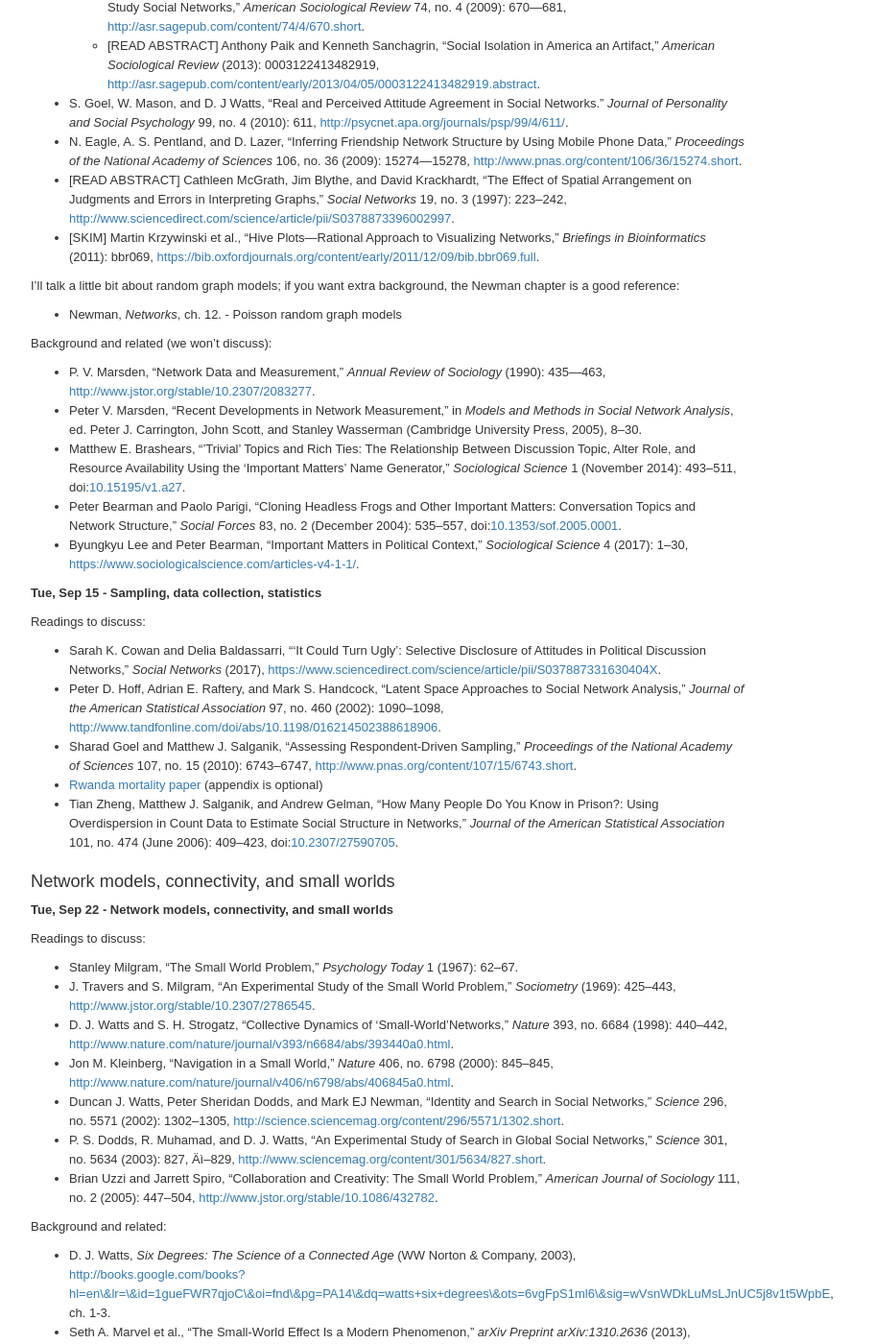
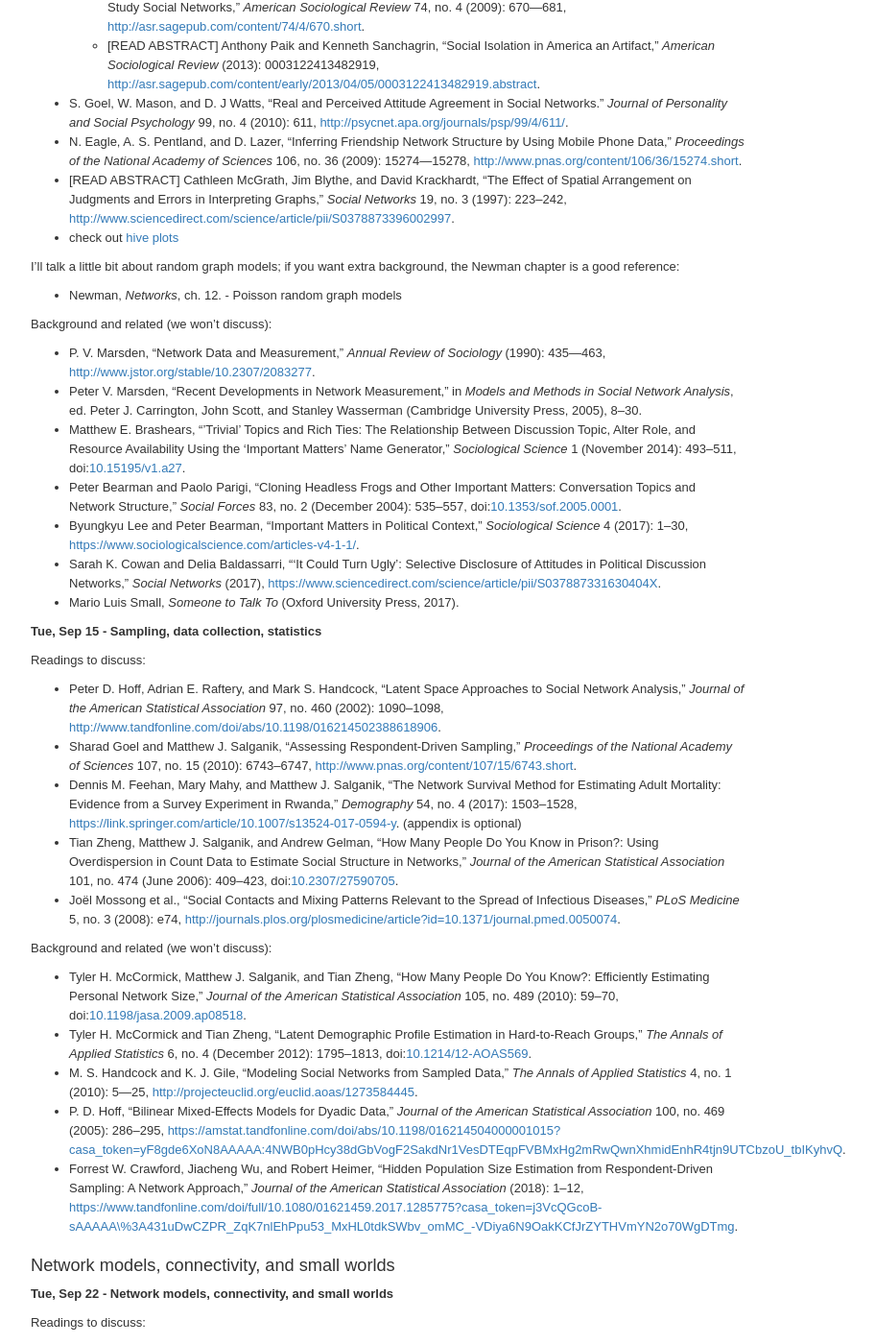
Before and after one commit to dfeehan/dfeehan.github.io, a Jekyll site: the page teaching/2020fa_demog280.html, which Jekyll copies as it is, in a window 1280 px wide and 1400 px high, scrolled down 3054 px. Shown: the whole window at 96% size, without its empty margins (236-1148 px from the left). Built offline with Jekyll 4.4.1, drawn with Linux system fonts in a browser that asks for light colours; some of the changed text lies outside the part shown.

Commit message:
updated before first class

```diff
--- a/teaching/2020fa_demog280.html
+++ b/teaching/2020fa_demog280.html
@@ -784,7 +784,7 @@
 <div id="sec:intro" class="section level3">
 <h3>Fundamentals and background</h3>
 <p><strong>Tue, Sep 1 - Fundamentals and background</strong></p>
-<p>This is an unusual week, since it’s our first class meeting. The first three readings are contextual / overviews of social networks.</p>
+<p>This is an unusual week, since it’s our first class meeting. The first three readings are overviews of social networks from different perspectives; then, there are three studies that exemplify the diversity of social networks research.</p>
 <p>Readings to discuss:</p>
 <ul>
 <li><span class="citation">Stephen P. Borgatti et al., “Network Analysis in the Social Sciences,” <em>Science</em> 323, no. 5916 (2009): 892–895, <a href="http://science.sciencemag.org/content/323/5916/892.short" role="doc-biblioref">http://science.sciencemag.org/content/323/5916/892.short</a>.</span></li>
@@ -793,7 +793,7 @@
 <li><span class="citation">Scott L. Feld, “Why Your Friends Have More Friends Than You Do,” <em>American Journal of Sociology</em> 96, no. 6 (May 1991): 1464–1477, <a href="http://www.jstor.org/stable/2781907" role="doc-biblioref">http://www.jstor.org/stable/2781907</a>.</span></li>
 <li><span class="citation">Miller McPherson, Lynn Smith-Lovin, and Matthew E. Brashears, “Social Isolation in America: Changes in Core Discussion Networks over Two Decades,” <em>American Sociological Review</em> 71, no. 3 (2006): 353–375, <a href="http://asr.sagepub.com/content/71/3/353.short" role="doc-biblioref">http://asr.sagepub.com/content/71/3/353.short</a>.</span></li>
 <li><span class="citation">Nir Grinberg et al., “Fake News on Twitter During the 2016 U.S. Presidential Election,” <em>Science</em> 363, no. 6425 (January 2019): 374–378, doi:<a href="https://doi.org/10.1126/science.aau2706" role="doc-biblioref">10.1126/science.aau2706</a>.</span></li>
-<li><span class="citation">M. Newman, <em>Networks: An Introduction</em> (Oxford University Press, Inc., 2010), <a href="http://dl.acm.org/citation.cfm?id=1809753" role="doc-biblioref">http://dl.acm.org/citation.cfm?id=1809753</a>, ch. 6.</span> - some mathematical background</li>
+<li><span class="citation">M. Newman, <em>Networks: An Introduction</em> (Oxford University Press, Inc., 2010), ch. 6.</span> - some mathematical background</li>
 </ul>
 <p>We won’t explicitly discuss chapter 7 of the Newman book in class, but it’s also worth reading at some point; it describes several different network measures that are often mentioned in the literature.</p>
 <p>OPTIONAL: The <a href="#sec:wrap-up">wrap-up papers at the end of the syllabus</a> give a good overview of the study of social networks. We won’t explicitly discuss them in class, but they would be helpful to read at some point during the semester.</p>
@@ -822,7 +822,7 @@
 <li><span class="citation">S. Goel, W. Mason, and D. J Watts, “Real and Perceived Attitude Agreement in Social Networks.” <em>Journal of Personality and Social Psychology</em> 99, no. 4 (2010): 611, <a href="http://psycnet.apa.org/journals/psp/99/4/611/" role="doc-biblioref">http://psycnet.apa.org/journals/psp/99/4/611/</a>.</span></li>
 <li><span class="citation">N. Eagle, A. S. Pentland, and D. Lazer, “Inferring Friendship Network Structure by Using Mobile Phone Data,” <em>Proceedings of the National Academy of Sciences</em> 106, no. 36 (2009): 15274—15278, <a href="http://www.pnas.org/content/106/36/15274.short" role="doc-biblioref">http://www.pnas.org/content/106/36/15274.short</a>.</span></li>
 <li>[READ ABSTRACT] <span class="citation">Cathleen McGrath, Jim Blythe, and David Krackhardt, “The Effect of Spatial Arrangement on Judgments and Errors in Interpreting Graphs,” <em>Social Networks</em> 19, no. 3 (1997): 223–242, <a href="http://www.sciencedirect.com/science/article/pii/S0378873396002997" role="doc-biblioref">http://www.sciencedirect.com/science/article/pii/S0378873396002997</a>.</span></li>
-<li>[SKIM] <span class="citation">Martin Krzywinski et al., “Hive Plots—Rational Approach to Visualizing Networks,” <em>Briefings in Bioinformatics</em> (2011): bbr069, <a href="https://bib.oxfordjournals.org/content/early/2011/12/09/bib.bbr069.full" role="doc-biblioref">https://bib.oxfordjournals.org/content/early/2011/12/09/bib.bbr069.full</a>.</span></li>
+<li>check out <a href="http://www.hiveplot.com/">hive plots</a></li>
 </ul>
 <p>I’ll talk a little bit about random graph models; if you want extra background, the Newman chapter is a good reference:</p>
 <ul>
@@ -831,19 +831,29 @@
 <p>Background and related (we won’t discuss):</p>
 <ul>
 <li><span class="citation">P. V. Marsden, “Network Data and Measurement,” <em>Annual Review of Sociology</em> (1990): 435—463, <a href="http://www.jstor.org/stable/10.2307/2083277" role="doc-biblioref">http://www.jstor.org/stable/10.2307/2083277</a>.</span></li>
-<li><span class="citation">Peter V. Marsden, “Recent Developments in Network Measurement,” in <em>Models and Methods in Social Network Analysis</em>, ed. Peter J. Carrington, John Scott, and Stanley Wasserman (Cambridge University Press, 2005), 8–30.</span> <!--* [@mossong_social_2008a]--></li>
+<li><span class="citation">Peter V. Marsden, “Recent Developments in Network Measurement,” in <em>Models and Methods in Social Network Analysis</em>, ed. Peter J. Carrington, John Scott, and Stanley Wasserman (Cambridge University Press, 2005), 8–30.</span></li>
 <li><span class="citation">Matthew E. Brashears, “’Trivial’ Topics and Rich Ties: The Relationship Between Discussion Topic, Alter Role, and Resource Availability Using the ‘Important Matters’ Name Generator,” <em>Sociological Science</em> 1 (November 2014): 493–511, doi:<a href="https://doi.org/10.15195/v1.a27" role="doc-biblioref">10.15195/v1.a27</a>.</span></li>
 <li><span class="citation">Peter Bearman and Paolo Parigi, “Cloning Headless Frogs and Other Important Matters: Conversation Topics and Network Structure,” <em>Social Forces</em> 83, no. 2 (December 2004): 535–557, doi:<a href="https://doi.org/10.1353/sof.2005.0001" role="doc-biblioref">10.1353/sof.2005.0001</a>.</span></li>
 <li><span class="citation">Byungkyu Lee and Peter Bearman, “Important Matters in Political Context,” <em>Sociological Science</em> 4 (2017): 1–30, <a href="https://www.sociologicalscience.com/articles-v4-1-1/" role="doc-biblioref">https://www.sociologicalscience.com/articles-v4-1-1/</a>.</span></li>
+<li><span class="citation">Sarah K. Cowan and Delia Baldassarri, “‘It Could Turn Ugly’: Selective Disclosure of Attitudes in Political Discussion Networks,” <em>Social Networks</em> (2017), <a href="https://www.sciencedirect.com/science/article/pii/S037887331630404X" role="doc-biblioref">https://www.sciencedirect.com/science/article/pii/S037887331630404X</a>.</span></li>
+<li><span class="citation">Mario Luis Small, <em>Someone to Talk To</em> (Oxford University Press, 2017).</span></li>
 </ul>
 <p><strong>Tue, Sep 15 - Sampling, data collection, statistics</strong></p>
 <p>Readings to discuss:</p>
 <ul>
-<li><span class="citation">Sarah K. Cowan and Delia Baldassarri, “‘It Could Turn Ugly’: Selective Disclosure of Attitudes in Political Discussion Networks,” <em>Social Networks</em> (2017), <a href="https://www.sciencedirect.com/science/article/pii/S037887331630404X" role="doc-biblioref">https://www.sciencedirect.com/science/article/pii/S037887331630404X</a>.</span></li>
 <li><span class="citation">Peter D. Hoff, Adrian E. Raftery, and Mark S. Handcock, “Latent Space Approaches to Social Network Analysis,” <em>Journal of the American Statistical Association</em> 97, no. 460 (2002): 1090–1098, <a href="http://www.tandfonline.com/doi/abs/10.1198/016214502388618906" role="doc-biblioref">http://www.tandfonline.com/doi/abs/10.1198/016214502388618906</a>.</span></li>
 <li><span class="citation">Sharad Goel and Matthew J. Salganik, “Assessing Respondent-Driven Sampling,” <em>Proceedings of the National Academy of Sciences</em> 107, no. 15 (2010): 6743–6747, <a href="http://www.pnas.org/content/107/15/6743.short" role="doc-biblioref">http://www.pnas.org/content/107/15/6743.short</a>.</span></li>
-<li><a href="https://arxiv.org/abs/1603.08588">Rwanda mortality paper</a> (appendix is optional)</li>
+<li><span class="citation">Dennis M. Feehan, Mary Mahy, and Matthew J. Salganik, “The Network Survival Method for Estimating Adult Mortality: Evidence from a Survey Experiment in Rwanda,” <em>Demography</em> 54, no. 4 (2017): 1503–1528, <a href="https://link.springer.com/article/10.1007/s13524-017-0594-y" role="doc-biblioref">https://link.springer.com/article/10.1007/s13524-017-0594-y</a>.</span> (appendix is optional)</li>
 <li><span class="citation">Tian Zheng, Matthew J. Salganik, and Andrew Gelman, “How Many People Do You Know in Prison?: Using Overdispersion in Count Data to Estimate Social Structure in Networks,” <em>Journal of the American Statistical Association</em> 101, no. 474 (June 2006): 409–423, doi:<a href="https://doi.org/10.2307/27590705" role="doc-biblioref">10.2307/27590705</a>.</span></li>
+<li><span class="citation">Joël Mossong et al., “Social Contacts and Mixing Patterns Relevant to the Spread of Infectious Diseases,” <em>PLoS Medicine</em> 5, no. 3 (2008): e74, <a href="http://journals.plos.org/plosmedicine/article?id=10.1371/journal.pmed.0050074" role="doc-biblioref">http://journals.plos.org/plosmedicine/article?id=10.1371/journal.pmed.0050074</a>.</span></li>
+</ul>
+<p>Background and related (we won’t discuss):</p>
+<ul>
+<li><span class="citation">Tyler H. McCormick, Matthew J. Salganik, and Tian Zheng, “How Many People Do You Know?: Efficiently Estimating Personal Network Size,” <em>Journal of the American Statistical Association</em> 105, no. 489 (2010): 59–70, doi:<a href="https://doi.org/10.1198/jasa.2009.ap08518" role="doc-biblioref">10.1198/jasa.2009.ap08518</a>.</span></li>
+<li><span class="citation">Tyler H. McCormick and Tian Zheng, “Latent Demographic Profile Estimation in Hard-to-Reach Groups,” <em>The Annals of Applied Statistics</em> 6, no. 4 (December 2012): 1795–1813, doi:<a href="https://doi.org/10.1214/12-AOAS569" role="doc-biblioref">10.1214/12-AOAS569</a>.</span></li>
+<li><span class="citation">M. S. Handcock and K. J. Gile, “Modeling Social Networks from Sampled Data,” <em>The Annals of Applied Statistics</em> 4, no. 1 (2010): 5—25, <a href="http://projecteuclid.org/euclid.aoas/1273584445" role="doc-biblioref">http://projecteuclid.org/euclid.aoas/1273584445</a>.</span></li>
+<li><span class="citation">P. D. Hoff, “Bilinear Mixed-Effects Models for Dyadic Data,” <em>Journal of the American Statistical Association</em> 100, no. 469 (2005): 286–295, <a href="https://amstat.tandfonline.com/doi/abs/10.1198/016214504000001015?casa_token=yF8gde6XoN8AAAAA:4NWB0pHcy38dGbVogF2SakdNr1VesDTEqpFVBMxHg2mRwQwnXhmidEnhR4tjn9UTCbzoU_tbIKyhvQ" role="doc-biblioref">https://amstat.tandfonline.com/doi/abs/10.1198/016214504000001015?casa_token=yF8gde6XoN8AAAAA:4NWB0pHcy38dGbVogF2SakdNr1VesDTEqpFVBMxHg2mRwQwnXhmidEnhR4tjn9UTCbzoU_tbIKyhvQ</a>.</span></li>
+<li><span class="citation">Forrest W. Crawford, Jiacheng Wu, and Robert Heimer, “Hidden Population Size Estimation from Respondent-Driven Sampling: A Network Approach,” <em>Journal of the American Statistical Association</em> (2018): 1–12, <a href="https://www.tandfonline.com/doi/full/10.1080/01621459.2017.1285775?casa_token=j3VcQGcoB-sAAAAA\%3A431uDwCZPR_ZqK7nlEhPpu53_MxHL0tdkSWbv_omMC_-VDiya6N9OakKCfJrZYTHVmYN2o70WgDTmg" role="doc-biblioref">https://www.tandfonline.com/doi/full/10.1080/01621459.2017.1285775?casa_token=j3VcQGcoB-sAAAAA\%3A431uDwCZPR_ZqK7nlEhPpu53_MxHL0tdkSWbv_omMC_-VDiya6N9OakKCfJrZYTHVmYN2o70WgDTmg</a>.</span></li>
 </ul>
 </div>
 <div id="sec:small-worlds" class="section level3">
@@ -851,7 +861,7 @@
 <p><strong>Tue, Sep 22 - Network models, connectivity, and small worlds</strong></p>
 <p>Readings to discuss:</p>
 <ul>
-<li><span class="citation">Stanley Milgram, “The Small World Problem,” <em>Psychology Today</em> 1 (1967): 62–67.</span></li>
+<li><span class="citation">Stanley Milgram, “The Small World Problem,” <em>Psychology Today</em> 1 (1967): 62–67, <a href="https://courses.cit.cornell.edu/info2950_2012sp/milgram.pdf" role="doc-biblioref">https://courses.cit.cornell.edu/info2950_2012sp/milgram.pdf</a>.</span></li>
 <li><span class="citation">J. Travers and S. Milgram, “An Experimental Study of the Small World Problem,” <em>Sociometry</em> (1969): 425–443, <a href="http://www.jstor.org/stable/10.2307/2786545" role="doc-biblioref">http://www.jstor.org/stable/10.2307/2786545</a>.</span></li>
 <li><span class="citation">D. J. Watts and S. H. Strogatz, “Collective Dynamics of ‘Small-World’Networks,” <em>Nature</em> 393, no. 6684 (1998): 440–442, <a href="http://www.nature.com/nature/journal/v393/n6684/abs/393440a0.html" role="doc-biblioref">http://www.nature.com/nature/journal/v393/n6684/abs/393440a0.html</a>.</span></li>
 <li><span class="citation">Jon M. Kleinberg, “Navigation in a Small World,” <em>Nature</em> 406, no. 6798 (2000): 845–845, <a href="http://www.nature.com/nature/journal/v406/n6798/abs/406845a0.html" role="doc-biblioref">http://www.nature.com/nature/journal/v406/n6798/abs/406845a0.html</a>.</span></li>
@@ -877,7 +887,7 @@
 <li><span class="citation">Mark S. Granovetter, “The Strength of Weak Ties,” <em>American Journal of Sociology</em> (1973): 1360–1380, <a href="http://www.jstor.org/stable/10.2307/2776392" role="doc-biblioref">http://www.jstor.org/stable/10.2307/2776392</a>.</span></li>
 <li><span class="citation">S. L. Feld, “The Focused Organization of Social Ties,” <em>American Journal of Sociology</em> (1981): 1015—1035, <a href="http://www.jstor.org/stable/10.2307/2778746" role="doc-biblioref">http://www.jstor.org/stable/10.2307/2778746</a>.</span></li>
 <li><span class="citation">J. S. Coleman, “Social Capital in the Creation of Human Capital,” <em>American Journal of Sociology</em> (1988): 95—120, <a href="http://www.jstor.org/stable/10.2307/2780243" role="doc-biblioref">http://www.jstor.org/stable/10.2307/2780243</a>.</span></li>
-<li><span class="citation">J. P. Onnela et al., “Structure and Tie Strengths in Mobile Communication Networks,” <em>Proceedings of the National Academy of Science, USA</em> 104, no. 18 (2007): 7332–7336.</span></li>
+<li><span class="citation">J. P. Onnela et al., “Structure and Tie Strengths in Mobile Communication Networks,” <em>Proceedings of the National Academy of Science, USA</em> 104, no. 18 (2007): 7332–7336, <a href="https://www.pnas.org/content/104/18/7332.short" role="doc-biblioref">https://www.pnas.org/content/104/18/7332.short</a>.</span></li>
 </ul>
 <p>Also interesting (but we won’t have time to discuss in class):</p>
 <ul>
@@ -981,6 +991,7 @@
 <li><span class="citation">N. A. Christakis and J. H. Fowler, “The Spread of Obesity in a Large Social Network over 32 Years,” <em>New England Journal of Medicine</em> 357, no. 4 (2007): 370—379, <a href="http://www.nejm.org/doi/full/10.1056/nejmsa066082" role="doc-biblioref">http://www.nejm.org/doi/full/10.1056/nejmsa066082</a>.</span></li>
 <li><span class="citation">Cosma Rohilla Shalizi and Andrew C. Thomas, “Homophily and Contagion Are Generically Confounded in Observational Social Network Studies,” <em>Sociological Methods &amp; Research</em> 40, no. 2 (2011): 211–239, <a href="http://smr.sagepub.com/content/40/2/211.short" role="doc-biblioref">http://smr.sagepub.com/content/40/2/211.short</a>.</span></li>
 <li><span class="citation">David A Kim et al., “Social Network Targeting to Maximise Population Behaviour Change: A Cluster Randomised Controlled Trial,” <em>The Lancet</em> 386, no. 9989 (July 2015): 145–153, doi:<a href="https://doi.org/10.1016/S0140-6736(15)60095-2" role="doc-biblioref">10.1016/S0140-6736(15)60095-2</a>.</span></li>
+<li><span class="citation">Josh A. Firth et al., “Using a Real-World Network to Model Localized COVID-19 Control Strategies,” <em>Nature Medicine</em> (August 2020): 1–7, doi:<a href="https://doi.org/10.1038/s41591-020-1036-8" role="doc-biblioref">10.1038/s41591-020-1036-8</a>.</span></li>
 </ul>
 <p>Also interesting, but we will not have time to discuss:</p>
 <ul>
@@ -1009,6 +1020,7 @@
 <li><span class="citation">Duncan J Watts, “A Simple Model of Global Cascades on Random Networks,” <em>Proceedings of the National Academy of Sciences of the United States of America</em> 99, no. 9 (April 2002): 5766–5771, doi:<a href="https://doi.org/10.1073/pnas.082090499" role="doc-biblioref">10.1073/pnas.082090499</a>.</span></li>
 <li><span class="citation">D. J. Watts and P. S. Dodds, “Influentials, Networks, and Public Opinion Formation,” <em>Journal of Consumer Research</em> 34, no. 4 (2007): 441—458, <a href="http://www.jstor.org/stable/10.1086/518527" role="doc-biblioref">http://www.jstor.org/stable/10.1086/518527</a>.</span></li>
 <li><span class="citation">Damon Centola and Michael Macy, “Complex Contagions and the Weakness of Long Ties,” <em>American Journal of Sociology</em> 113, no. 3 (November 2007): 702–734, <a href="http://www.jstor.org/stable/10.1086/521848" role="doc-biblioref">http://www.jstor.org/stable/10.1086/521848</a>.</span></li>
+<li><span class="citation">Damon Centola, <em>How Behavior Spreads: The Science of Complex Contagions</em> (Princeton University Press, 2018).</span></li>
 </ul>
 <p>Especially relevant for demography:</p>
 <ul>
```
Also changed, not shown: other parts of teaching/2020fa_demog280.html (+1 -1 lines).
